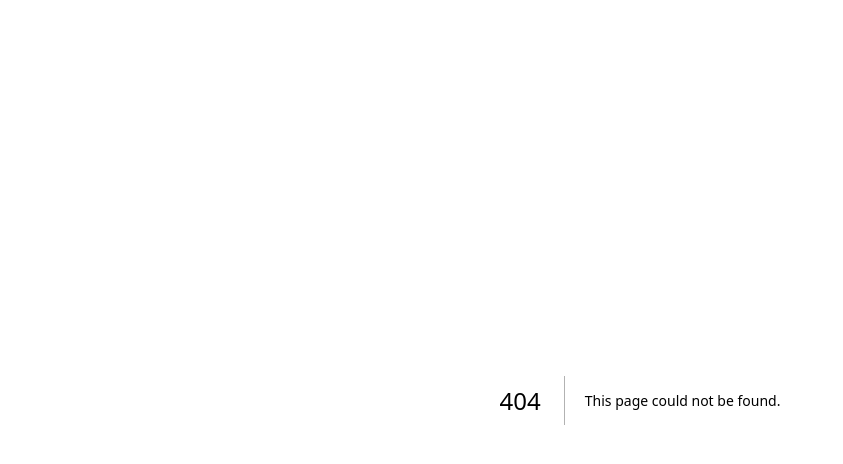
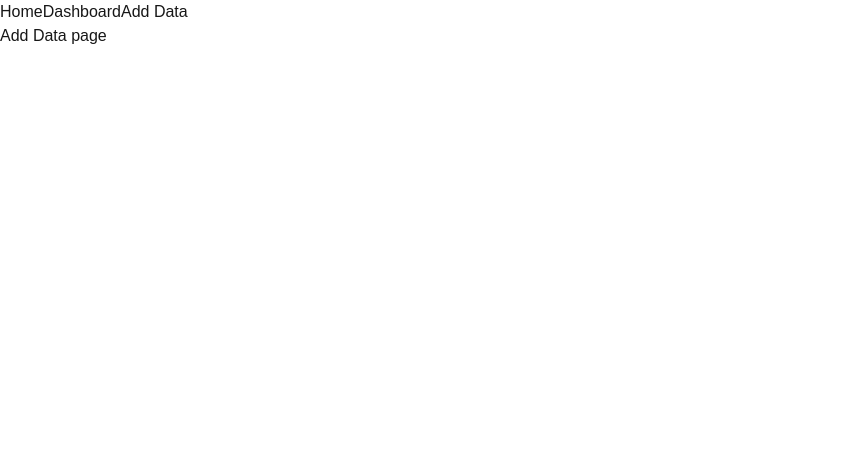
Before and after one commit to CP4485-Project-Riley-Dylan/CP4485EmergingTrendsProject, a Next.js app: page /add_data in a window 1280 px wide. Before the commit this address had no page. Shown: the top 464 px of the page, without its empty margins (0-843 px from the left). Built offline with nearby package versions, Linux system fonts and the light colour scheme.

Commit message:
Added nav bar in layout.js with 3 working pages: "Home", "Dashboard" and "Add Data".

```diff
--- /dev/null
+++ b/app/add_data/page.js
@@ -0,0 +1,3 @@
+export default function Page() {
+    return <main>Add Data page</main>
+}
--- /dev/null
+++ b/app/dashboard/page.js
@@ -0,0 +1,3 @@
+export default function Page() {
+    return <main>Dashboard page</main>
+}
--- a/app/layout.js
+++ b/app/layout.js
@@ -22,7 +22,13 @@ export default function RootLayout({ children }) {
       lang="en"
       className={`${geistSans.variable} ${geistMono.variable} h-full antialiased`}
     >
-      <body className="min-h-full flex flex-col">{children}</body>
+      <body className="min-h-full flex flex-col">
+        <nav>
+          <a href="/" >Home</a>
+          <a href="/dashboard" >Dashboard</a>
+          <a href="/add_data" >Add Data</a>
+        </nav>
+      </body>{children}
     </html>
   );
 }
```
